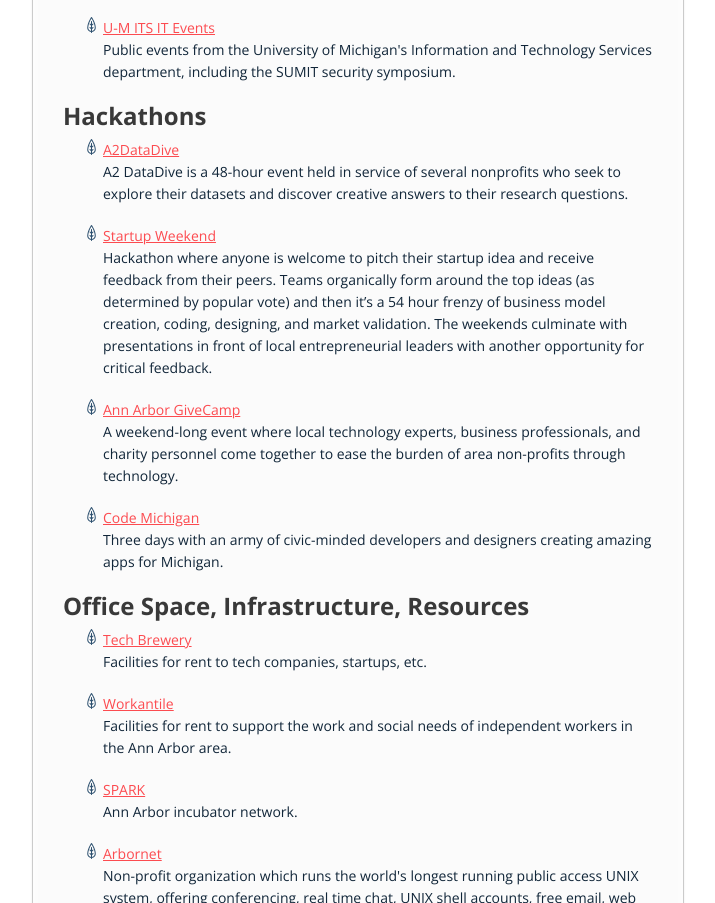
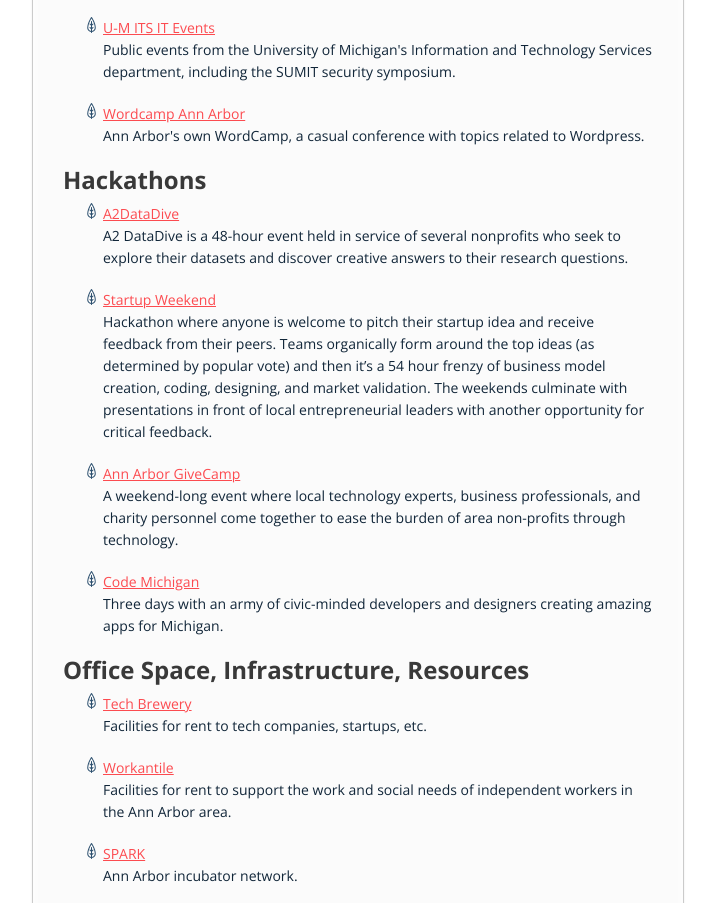
Before and after one commit to jshwlkr/hacka2, a plain HTML site: page index.html in a window 1280 px wide. Shown: the part 5674-6577 px from the top of the page, without its empty margins (283-998 px from the left). Drawn offline with nearby package versions, Linux system fonts and the light colour scheme.

Commit message:
added WordCamp

```diff
--- a/index.html
+++ b/index.html
@@ -314,6 +314,10 @@
                     <a href="http://safecomputing.umich.edu/events/">U-M ITS IT Events</a>
                     <p>Public events from the University of Michigan's Information and Technology Services department, including the SUMIT security symposium.</p>
                 </li>
+                <li>
+                    <a href="http://annarbor.wordcamp.org/">Wordcamp Ann Arbor</a>
+                    <p>Ann Arbor's own WordCamp, a casual conference with topics related to Wordpress.</p>
+                </li>
             </ul>
             <h2>Hackathons</h2>
             <ul>
```
